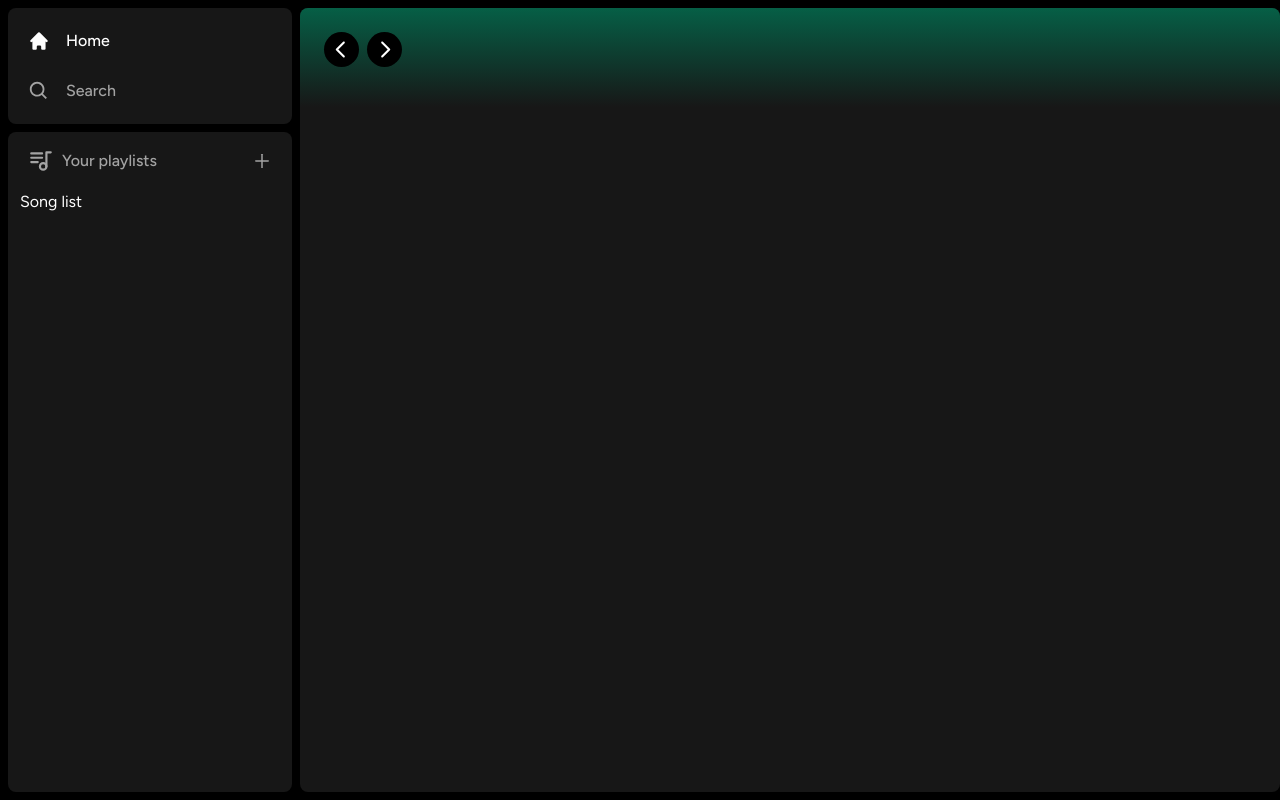
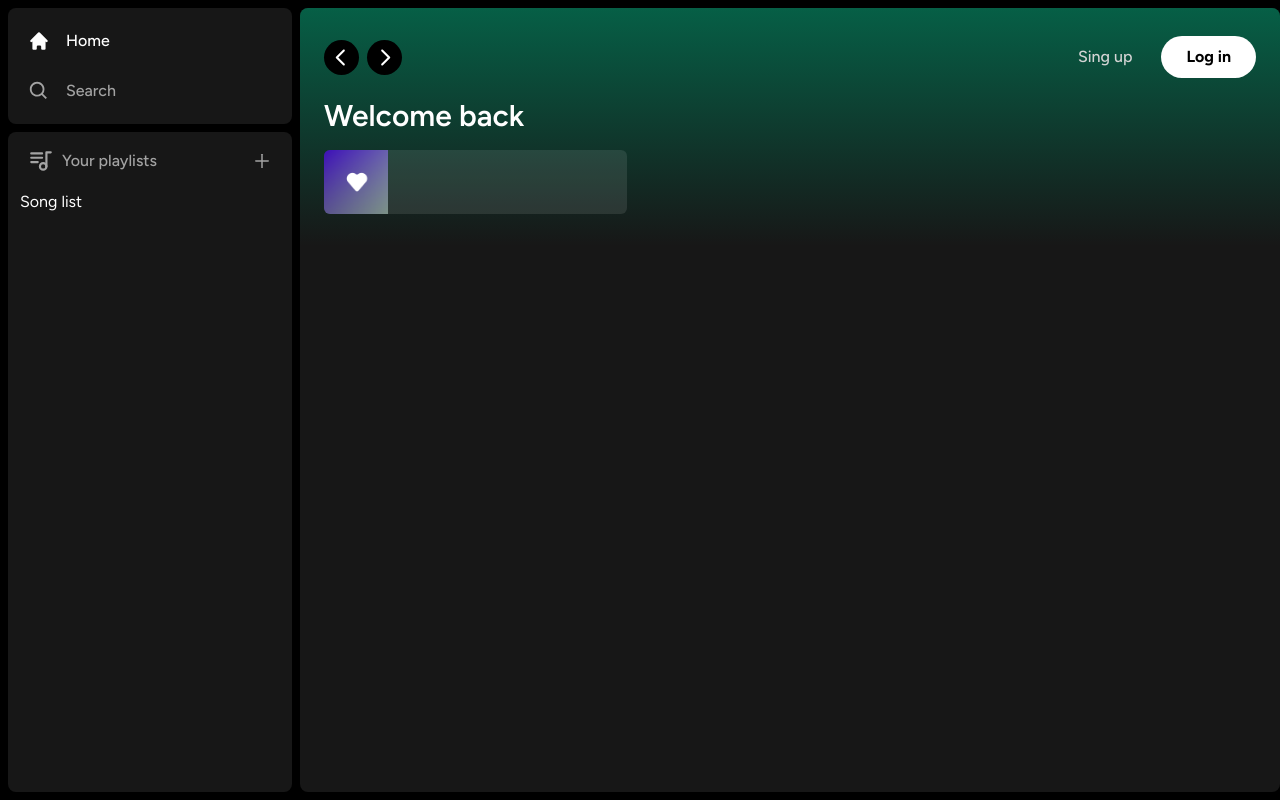
Before and after one commit to Ferran77/spoty-ferran, a Next.js app: page / in a window 1280 px wide. Built offline with nearby package versions, Linux system fonts and the light colour scheme.

Commit message:
second spoty commit

```diff
--- a/app/(site)/page.tsx
+++ b/app/(site)/page.tsx
@@ -1,11 +1,21 @@
 import Header from "@/components/Header";
+import ListItem from "@/components/ListItem";
 import Image from "next/image";
 
 export default function Home() {
 	return (
 		<div className="bg-neutral-900 rounded-lg h-full w-full overflow-hidden overflow-y-auto">
 			<Header>
-
+				<div className="mb-2">
+					<h1 className="text-white text-3xl font-semibold">
+						Welcome back
+					</h1>
+					<div className="grid grid-cols-1 sm:grid-cols-2 xl:grid-cols-3 2xl:grid-cols-4 gap-3 mt-4">
+						<ListItem
+							image="/images/liked.png"
+						/>
+					</div>
+				</div>
 			</Header>
 		</div>
 	);
--- /dev/null
+++ b/components/Button.tsx
@@ -0,0 +1,45 @@
+import { forwardRef } from "react"
+import { twMerge } from "tailwind-merge";
+
+interface ButtonProps
+  extends React.ButtonHTMLAttributes<HTMLButtonElement> { }
+
+const Button = forwardRef<HTMLButtonElement, ButtonProps>(({
+  className,
+  children,
+  disabled,
+  type = "button",
+  ...props
+}, ref) => {
+  return (
+    <button
+      type={type}
+      className={twMerge(`
+        w-full
+        rounded-full
+        bg-green-600
+        border
+        border-transparent
+        px-3
+        py-3
+        disabled:cursor-not-allowed
+        disabled:opacity-50
+        text-black
+        font-bold
+        hover:opacity-75
+        transition
+        `,
+        className
+      )}
+      disabled={disabled}
+      ref={ref}
+      {...props}
+    >
+      {children}
+    </button>
+  )
+})
+
+Button.displayName = "Button";
+
+export default Button
--- a/components/Header.tsx
+++ b/components/Header.tsx
@@ -4,6 +4,8 @@ import { useRouter } from "next/navigation";
 import { twMerge } from "tailwind-merge";
 import { RxCaretLeft, RxCaretRight } from "react-icons/rx";
 import { HiHome } from "react-icons/hi";
+import { BiSearch } from "react-icons/bi";
+import Button from "./Button";
 
 interface HeaderProps {
   children: React.ReactNode;
@@ -46,8 +48,26 @@ const Header: React.FC<HeaderProps> = ({
           <button className="rounded-full p-2 bg-white flex items-center justify-center hover:opacity-75 transition">
             <HiHome className="text-black" size={20} />
           </button>
+          <button className="rounded-full p-2 bg-white flex items-center justify-center hover:opacity-75 transition">
+            <BiSearch className="text-black" size={20} />
+          </button>
+        </div>
+        <div className="flex justify-between items-center gap-x-4">
+          <>
+            <div>
+              <Button onClick={() => { }} className="bg-transparent text-neutral-300 font-medium">
+                Sing up
+              </Button>
+            </div>
+            <div>
+              <Button onClick={() => { }} className="bg-white px-6 py-2">
+                Log in
+              </Button>
+            </div>
+          </>
         </div>
       </div>
+      {children}
     </div>
   );
 }
--- /dev/null
+++ b/components/ListItem.tsx
@@ -0,0 +1,36 @@
+"use client"
+
+import Image from "next/image";
+import { useRouter } from "next/navigation";
+
+interface ListItemProps {
+  image: string;
+  name: string;
+  href: string;
+}
+
+const ListItem: React.FC<ListItemProps> = ({
+  image,
+  name,
+  href
+}) => {
+  const router = useRouter();
+
+  const onclick = () => {
+
+    router.push(href);
+  }
+  return (
+    <button className="relative group flex items-center rounded-md overflow-hidden gap-x-4 bg-neutral-100/10 hover:bg-neutral-100/20 transition pr-4">
+      <div className="relative min-h-[64px] min-w-[64px]">
+        <Image className="objet-cover"
+          fill
+          src={image}
+          alt="Image"
+        />
+      </div>
+    </button>
+  )
+}
+
+export default ListItem
--- a/package.json
+++ b/package.json
@@ -9,7 +9,7 @@
     "lint": "next lint"
   },
   "dependencies": {
-    "next": "13.5.6",
+    "next": "^14.0.0",
     "react": "^18",
     "react-dom": "^18",
     "react-icons": "^4.11.0",
```
Also changed, not shown: public/images/liked.png (added), 1 other file (tests, documents, lock files or other folders).
